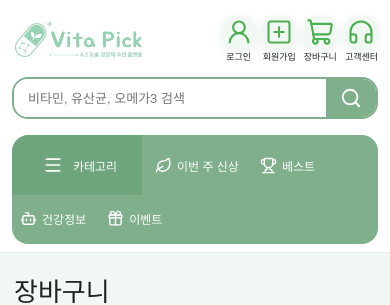
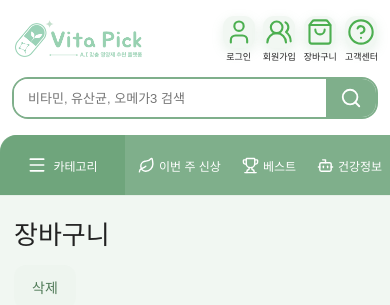
Before and after one commit to qkrwnstj1346/vitapick-FE, a React (Vite) app: page /cart in a window 390 px wide. Shown: the top 305 px of the page. Built offline with nearby package versions, Linux system fonts and the light colour scheme; no server answers.

Commit message:
Header css 수정

```diff
--- a/src/components/layout/Header.css
+++ b/src/components/layout/Header.css
@@ -133,10 +133,8 @@
 /* GNB 전체 영역 */
 .gnb {
     width: 100%;
-    max-width: 100%;
     height: 60px;
     background-color: #ffffff;
-    overflow: visible;
     position: relative;
     z-index: 999;
 }
@@ -145,7 +143,7 @@
 .gnbMenu {
     max-width: 1200px;
     width: calc(100% - 48px);
-    height: 100%;
+    height: 60px;
     margin: 0 auto;
     display: flex;
     align-items: center;
@@ -154,7 +152,6 @@
     padding: 0 16px 0 0;
     background-color: #7FAF8B;
     border-radius: 18px 18px 0 0;
-    overflow: visible;
     position: relative;
     box-sizing: border-box;
 }
@@ -162,7 +159,7 @@
 /* GNB 각 li */
 .gnbMenu li {
     position: relative;
-    flex-shrink: 1;
+    flex-shrink: 0;
 }
 
 /* GNB 링크 공통 */
@@ -298,29 +295,44 @@
     }
 
     .gnb {
-        height: auto;
-        padding-bottom: 10px;
-        overflow: visible;
+        height: 60px;
+        overflow-x: auto;
+        overflow-y: hidden;
+    }
+
+    .gnb::-webkit-scrollbar {
+        display: none;
     }
 
     .gnbMenu {
-        height: auto;
-        min-height: 60px;
-        flex-wrap: wrap;
-        align-content: center;
+        width: max-content;
+        min-width: calc(100% - 48px);
+        height: 60px;
+        flex-wrap: nowrap;
         gap: 8px;
-        padding: 0 12px 10px 0;
-        border-radius: 16px;
-        overflow: visible;
+        padding: 0 12px 0 0;
+        border-radius: 16px 16px 0 0;
+    }
+
+    .gnbMenu li {
+        flex-shrink: 0;
     }
 
     .gnbMenu li a {
+        height: 40px;
         padding: 0 14px;
         font-size: 14px;
+        gap: 6px;
     }
 
     .categoryMenu {
         width: 160px;
+        height: 60px;
+    }
+
+    .categoryTitle {
+        height: 60px;
+        font-size: 14px;
     }
 
     .categoryDropdown {
@@ -367,39 +379,32 @@
         border-radius: 12px;
     }
 
-    .gnb {
-        padding-bottom: 10px;
-        overflow: visible;
-    }
-
     .gnbMenu {
-        width: calc(100% - 32px);
+        min-width: calc(100% - 32px);
         gap: 6px;
-        padding: 0 10px 10px 0;
-        overflow: visible;
+        padding: 0 10px 0 0;
     }
 
     .gnbMenu li a {
         height: 38px;
         padding: 0 10px;
         font-size: 13px;
-        gap: 6px;
+        gap: 5px;
     }
 
     .categoryMenu {
-        width: 150px;
+        width: 140px;
         height: 60px;
-        padding-left: 8px;
     }
 
     .categoryTitle {
-        padding: 0 10px;
         font-size: 13px;
+        gap: 8px;
         white-space: nowrap;
     }
 
     .categoryDropdown {
-        width: 150px;
+        width: 140px;
         top: 60px;
     }
 
@@ -448,39 +453,32 @@
         border-radius: 11px;
     }
 
-    .gnb {
-        padding-bottom: 8px;
-        overflow: visible;
-    }
-
     .gnbMenu {
-        width: calc(100% - 24px);
+        min-width: calc(100% - 24px);
         gap: 5px;
-        padding: 0 8px 8px 0;
-        overflow: visible;
+        padding: 0 8px 0 0;
     }
 
     .gnbMenu li a {
         height: 36px;
         padding: 0 8px;
         font-size: 12px;
-        gap: 5px;
+        gap: 4px;
     }
 
     .categoryMenu {
-        width: 130px;
+        width: 125px;
         height: 60px;
-        padding-left: 6px;
     }
 
     .categoryTitle {
-        padding: 0 8px;
         font-size: 12px;
+        gap: 6px;
         white-space: nowrap;
     }
 
     .categoryDropdown {
-        width: 130px;
+        width: 125px;
         top: 60px;
     }
 
--- a/src/components/layout/Header.jsx
+++ b/src/components/layout/Header.jsx
@@ -14,7 +14,10 @@ import {
     Bot,
     Gift,
     Leaf,
-    SquarePlus,
+    ShoppingBag,
+    CircleHelp,
+    User,
+    UsersRound
 } from 'lucide-react';
 
 import { Link } from 'react-router-dom';
@@ -157,7 +160,7 @@ function Header({ userInfo, isLoggedIn, onLogout }) {
 
                                             <div className="menuIcon">
 
-                                                <ShoppingCart
+                                                <ShoppingBag
                                                     size={28}
                                                     strokeWidth={1.8}
                                                 />
@@ -177,7 +180,7 @@ function Header({ userInfo, isLoggedIn, onLogout }) {
 
                                             <div className="menuIcon">
 
-                                                <Headphones
+                                                <CircleHelp
                                                     size={28}
                                                     strokeWidth={1.8}
                                                 />
@@ -203,7 +206,7 @@ function Header({ userInfo, isLoggedIn, onLogout }) {
 
                                             <div className="menuIcon">
 
-                                                <UserRound
+                                                <User
                                                     size={28}
                                                     strokeWidth={1.8}
                                                 />
@@ -223,7 +226,7 @@ function Header({ userInfo, isLoggedIn, onLogout }) {
 
                                             <div className="menuIcon">
 
-                                                <SquarePlus
+                                                <UsersRound
                                                     size={28}
                                                     strokeWidth={1.8}
                                                 />
@@ -243,7 +246,7 @@ function Header({ userInfo, isLoggedIn, onLogout }) {
 
                                             <div className="menuIcon">
 
-                                                <ShoppingCart
+                                                <ShoppingBag
                                                     size={28}
                                                     strokeWidth={1.8}
                                                 />
@@ -263,7 +266,7 @@ function Header({ userInfo, isLoggedIn, onLogout }) {
 
                                             <div className="menuIcon">
 
-                                                <Headphones
+                                                <CircleHelp
                                                     size={28}
                                                     strokeWidth={1.8}
                                                 />
--- a/src/pages/cart/Cart.jsx
+++ b/src/pages/cart/Cart.jsx
@@ -108,7 +108,6 @@ function Cart() {
     /* 선택 상품 */
     const selectedCartList = useMemo(() => {
         return cartList.filter(item => item.selectedYn === 'Y');
-        // 오류나니까 다시 파일 올려보는 용 주석
     }, [cartList]);
 
     /* 전체 선택 여부 */
```
